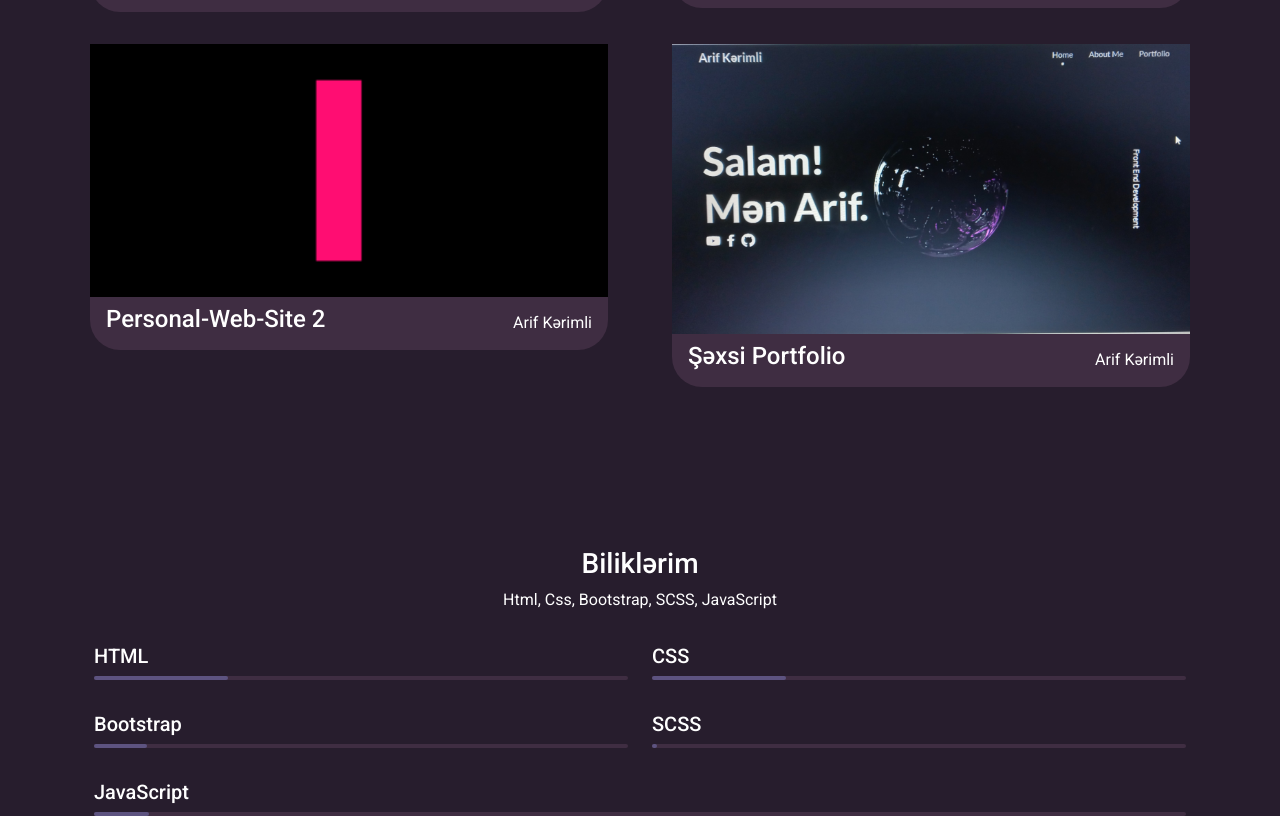
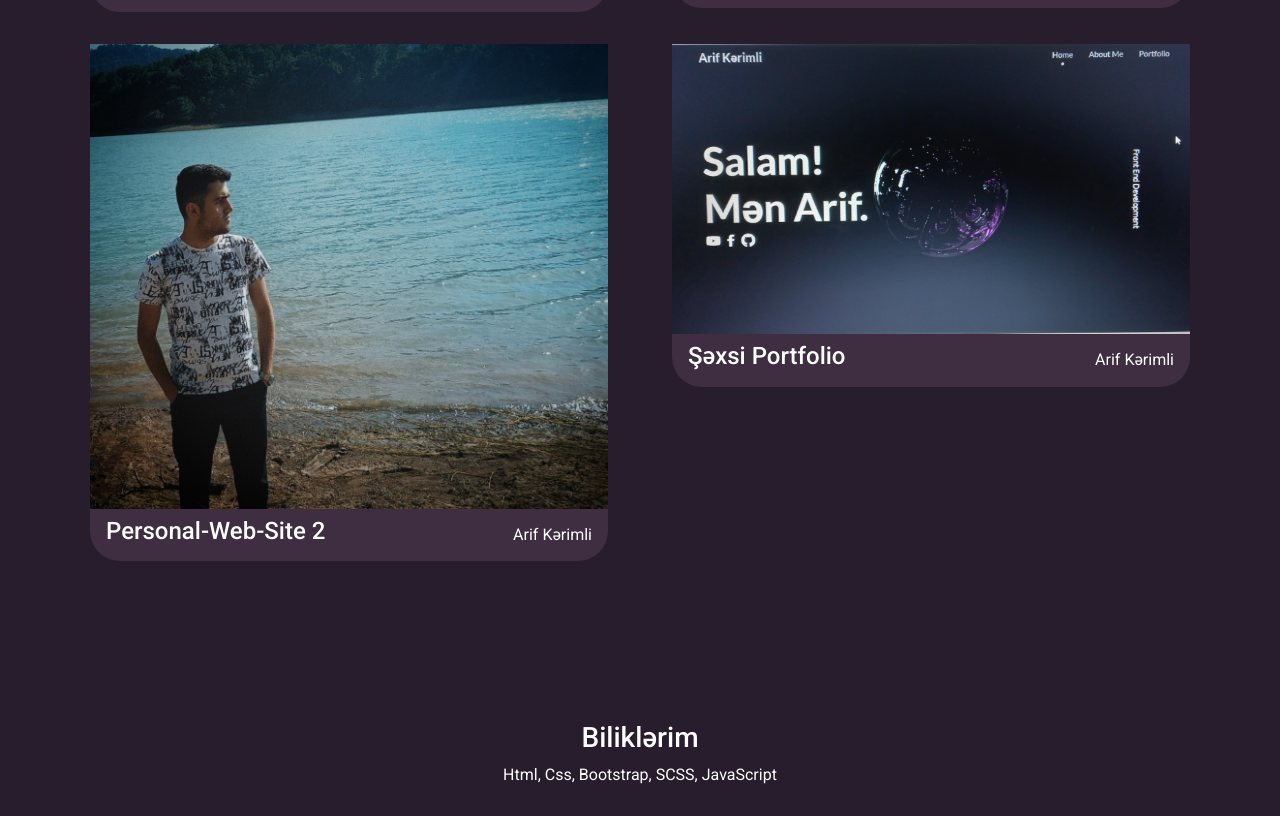
Before and after one commit to ArifKerimli/Arif__Kerimli.github.io, a plain HTML site: page index.html in a window 1280 px wide. Shown: the part 1752-2568 px from the top of the page. Drawn offline with nearby package versions, Linux system fonts and the light colour scheme.

Commit message:
Update index.html

```diff
--- a/index.html
+++ b/index.html
@@ -111,7 +111,7 @@
             <a
               href="https://arifkerimli.github.io/Arif__Kerimli__.github.io/"
               target="_blank"
-              ><img src="tetris.png" alt="work-1-photo"
+              ><img src="arif.jpg" alt="work-1-photo"
             /></a>
             <div class="foot">
               <h4>Personal-Web-Site 2</h4>
```
